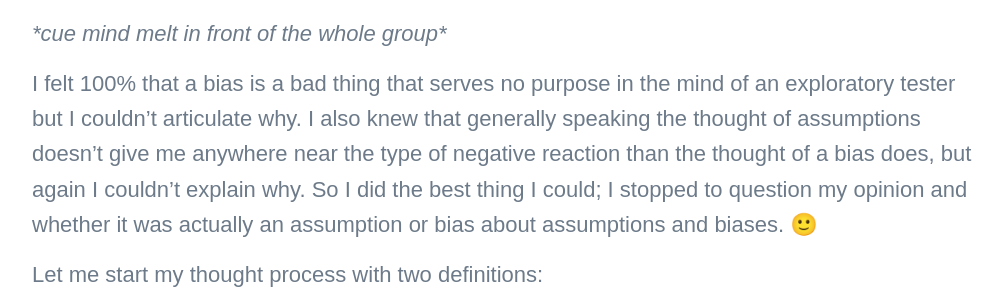
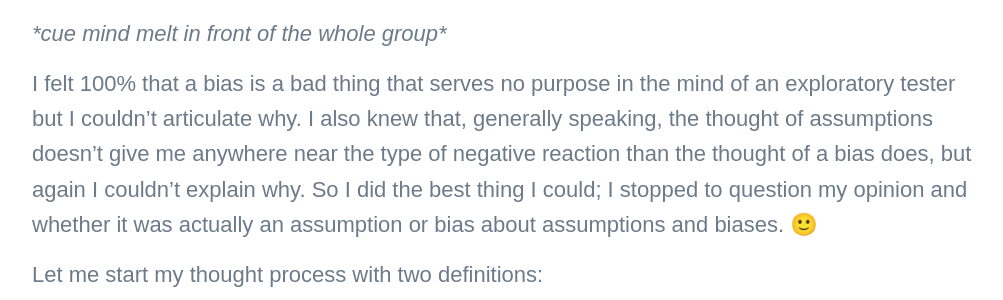
Before and after one commit to TheTestingMuse/thetestingmuse.github.io, a Jekyll site: the page built from _posts/2016-07-31-assumptions-vs-biases.md, in a window 1280 px wide and 900 px high, scrolled down 926 px. Shown: the part 189-489 px from the top of the window, without its empty margins (138-1141 px from the left). Built offline with Jekyll 4.4.1, drawn with Linux system fonts in a browser that asks for light colours; nearby versions of some CDN libraries; some web fonts are replaced.

```diff
--- a/_posts/2016-07-31-assumptions-vs-biases.md
+++ b/_posts/2016-07-31-assumptions-vs-biases.md
@@ -1,7 +1,7 @@
 ---
 layout: post
 title: Assumptions vs Biases
-description: \"... I felt 100% that a bias is a bad thing that serves no purpose in the mind of an exploratory tester but I couldn't articulate why. I also knew that generally speaking the thought of assumptions doesn't give me anywhere near the type of negative reaction than the thought of a bias does, but again I couldn't explain why. So I did the best thing I could; I stopped to question my opinion and whether it was actually an assumption or bias about assumptions and biases...\"
+description: \"... I felt 100% that a bias is a bad thing that serves no purpose in the mind of an exploratory tester but I couldn't articulate why. I also knew that, generally speaking, the thought of assumptions doesn't give me anywhere near the type of negative reaction than the thought of a bias does, but again I couldn't explain why. So I did the best thing I could; I stopped to question my opinion and whether it was actually an assumption or bias about assumptions and biases...\"
 date: 2016-07-31 18:41:37 +01:00
 author: David
 permalink: /blog/assumptions-vs-biases/
@@ -24,7 +24,7 @@ At that point I was _(correctly!)_ questioned on that assertion by my friend [To
 
 _\*cue mind melt in front of the whole group\*_
 
-I felt 100% that a bias is a bad thing that serves no purpose in the mind of an exploratory tester but I couldn't articulate why. I also knew that generally speaking the thought of assumptions doesn't give me anywhere near the type of negative reaction than the thought of a bias does, but again I couldn't explain why. So I did the best thing I could; I stopped to question my opinion and whether it was actually an assumption or bias about assumptions and biases. 🙂
+I felt 100% that a bias is a bad thing that serves no purpose in the mind of an exploratory tester but I couldn't articulate why. I also knew that, generally speaking, the thought of assumptions doesn't give me anywhere near the type of negative reaction than the thought of a bias does, but again I couldn't explain why. So I did the best thing I could; I stopped to question my opinion and whether it was actually an assumption or bias about assumptions and biases. 🙂
 
 Let me start my thought process with two definitions:
 
```
